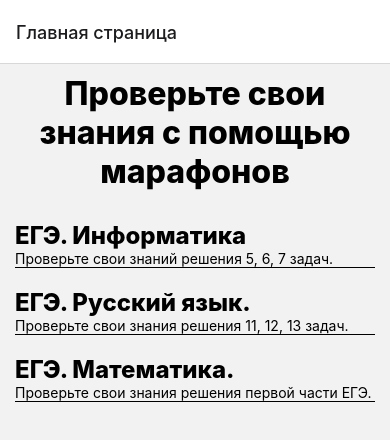
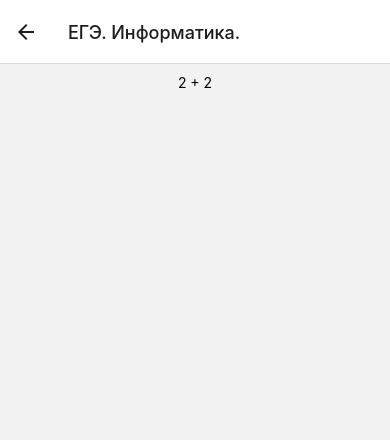
Before and after one commit to surpri6e/individual-project, a React Native app: screen / in a window 390 px wide. Both pictures are taken after a click on the element 195 px from the left and 244 px from the top of the page. Shown: the top 440 px of the page. Built offline with nearby package versions, Linux system fonts and the light colour scheme.

Commit message:
preworking version

```diff
--- a/components/ListOfMarathons/ListOfMarathons.tsx
+++ b/components/ListOfMarathons/ListOfMarathons.tsx
@@ -2,8 +2,9 @@
 import React, { FC } from 'react';
 import Marathon from '../Marathon/Marathon';
 import { listOfMarathons } from '../../constants/listOfMarathons';
-import { IMainScreen } from '../../types/IMainScreen';
+import { IMainScreen } from '../../types/interfaces/screenTypes/IMainScreen';
 import { ListOfMarathonsWrapper } from './ListOfMarathonsStyles';
+import { listOfMarathonsQuestions } from '../../constants/listOfMarathonsQuestions';
 
 const ListOfMarathons: FC<IMainScreen> = ({ navigation, route }) => {
     return (
@@ -11,7 +12,9 @@
             <FlatList
                 data={listOfMarathons}
                 renderItem={({ item }) => (
-                    <TouchableOpacity>
+                    <TouchableOpacity
+                        onPress={() => navigation.navigate('QuestionsScreen', listOfMarathonsQuestions.filter((elem) => elem.title === item.title)[0])}
+                    >
                         <Marathon title={item.title} text={item.text} />
                     </TouchableOpacity>
                 )}
--- a/components/Marathon/Marathon.tsx
+++ b/components/Marathon/Marathon.tsx
@@ -1,5 +1,5 @@
 import React, { FC } from 'react';
-import { IMarathon } from '../../types/IMarathon';
+import { IMarathon } from '../../types/interfaces/IMarathon';
 import { MarathonText, MarathonTitle, MarathonWrapper } from './MarathonStyles';
 
 // On main screen buttons with marathon card
--- a/constants/listOfMarathons.ts
+++ b/constants/listOfMarathons.ts
@@ -1,7 +1,7 @@
-import { IMarathon } from '../types/IMarathon';
+import { IMarathon } from '../types/interfaces/IMarathon';
 
 export const listOfMarathons: IMarathon[] = [
-    { title: 'ЕГЭ. Информатика', text: 'Проверьте свои знаний решения 5, 6, 7 задач.' },
+    { title: 'ЕГЭ. Информатика.', text: 'Проверьте свои знаний решения 5, 6, 7 задач.' },
     { title: 'ЕГЭ. Русский язык.', text: 'Проверьте свои знания решения 11, 12, 13 задач.' },
     { title: 'ЕГЭ. Математика.', text: 'Проверьте свои знания решения первой части ЕГЭ.' },
 ];
--- /dev/null
+++ b/constants/listOfMarathonsQuestions.ts
@@ -0,0 +1,17 @@
+import { IMarathonsQuestion } from '../types/interfaces/IMarathonsQuestions';
+
+export const listOfMarathonsQuestions: IMarathonsQuestion[] = [
+    {
+        title: 'ЕГЭ. Информатика.',
+        questions: ['2 + 2', '3 + 3'],
+        answers: [
+            { asas: true, asasa: false, ' asas as': false },
+            { asas: true },
+            { asas: true },
+            { asas: true },
+            { asas: true },
+            { asas: true },
+            { asas: true },
+        ],
+    },
+];
--- a/screens/MainScreen/MainScreen.tsx
+++ b/screens/MainScreen/MainScreen.tsx
@@ -2,7 +2,7 @@
 import ListOfMarathons from '../../components/ListOfMarathons/ListOfMarathons';
 import { Container } from '../../layouts/Container';
 import { MainScreenTitle } from './MainScreenStyles';
-import { IMainScreen } from '../../types/IMainScreen';
+import { IMainScreen } from '../../types/interfaces/screenTypes/IMainScreen';
 
 const MainScreeen: FC<IMainScreen> = ({ navigation, route }) => {
     return (
--- a/screens/QuestionsScreen/QuestionsScreen.tsx
+++ b/screens/QuestionsScreen/QuestionsScreen.tsx
@@ -1,12 +1,17 @@
 import { Text, View } from 'react-native';
-import React, { FC } from 'react';
-import { IQuestionsScreen } from '../../types/IQuestionsScreen';
+import React, { FC, useEffect } from 'react';
+import { IQuestionsScreen } from '../../types/interfaces/screenTypes/IQuestionsScreen';
 import { Container } from '../../layouts/Container';
 
 const QuestionsScreen: FC<IQuestionsScreen> = ({ navigation, route }) => {
+    const { title, questions, answers } = route.params;
+
+    useEffect(() => {
+        navigation.setOptions({ title });
+    }, []);
     return (
         <Container>
-            <Text>QuestionsScreen</Text>
+            <Text>{questions[0]}</Text>
         </Container>
     );
 };
--- /dev/null
+++ b/types/interfaces/IMarathonsQuestions.ts
@@ -0,0 +1,9 @@
+export interface IMarathonAnswer {
+    [answer: string]: boolean;
+}
+
+export interface IMarathonsQuestion {
+    title: string;
+    questions: string[];
+    answers: IMarathonAnswer[];
+}
--- a/types/IMainScreen.ts
+++ b/types/interfaces/screenTypes/IMainScreen.ts
@@ -1,4 +1,4 @@
-import { MainScreenNavigationParamProps } from './navigationTypes';
+import { MainScreenNavigationParamProps } from '../../navigationTypes';
 
 export interface IMainScreen {
     navigation: MainScreenNavigationParamProps['navigation'];
--- a/types/IQuestionsScreen.ts
+++ b/types/interfaces/screenTypes/IQuestionsScreen.ts
@@ -1,4 +1,4 @@
-import { QuestionsScreenNavigationParamProps } from './navigationTypes';
+import { QuestionsScreenNavigationParamProps } from '../../navigationTypes';
 
 export interface IQuestionsScreen {
     navigation: QuestionsScreenNavigationParamProps['navigation'];
--- a/types/navigationTypes.ts
+++ b/types/navigationTypes.ts
@@ -1,9 +1,10 @@
 import { NativeStackScreenProps } from '@react-navigation/native-stack';
 import { MAIN_SCREEN, QUESTIONS_SCREEN } from '../constants/screens';
+import { IMarathonsQuestion } from './interfaces/IMarathonsQuestions';
 
 export type NavigationParamList = {
     [MAIN_SCREEN]: undefined;
-    [QUESTIONS_SCREEN]: undefined;
+    [QUESTIONS_SCREEN]: IMarathonsQuestion;
 };
 
 export type MainScreenNavigationParamProps = NativeStackScreenProps<NavigationParamList, typeof MAIN_SCREEN, 'Главная cтраница'>;
```
Also changed, not shown: types/interfaces/IMarathon.ts (renamed from types/IMarathon.ts).
